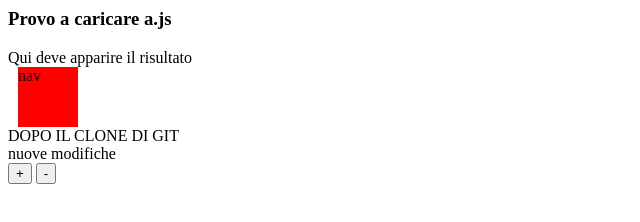
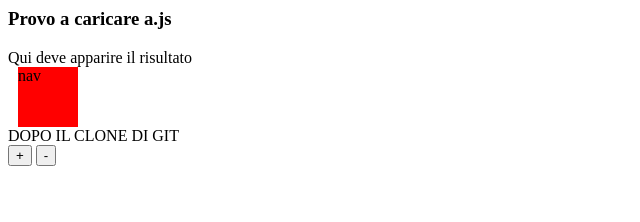
Before and after one commit to ettorebevilacqua/corso-react, a plain HTML site: page index.html in a window 1280 px wide. Shown: the whole page, without its empty margins (0-640 px from the left). Drawn offline with Linux system fonts and the light colour scheme.

Commit message:
rinaminati  i file

```diff
--- a/index.html
+++ b/index.html
@@ -16,7 +16,6 @@
     <div id="risultato">Qui deve apparire il risultato</div>
     <div id="nav"> nav</div>
     <div>DOPO IL CLONE DI GIT  </div>
-    <div>nuove modifiche  </div>
     <div>
         <button onclick="move(1)">+</button>
         <button onclick="move(2)">-</button>
```
Also changed, not shown: 3 other files.
